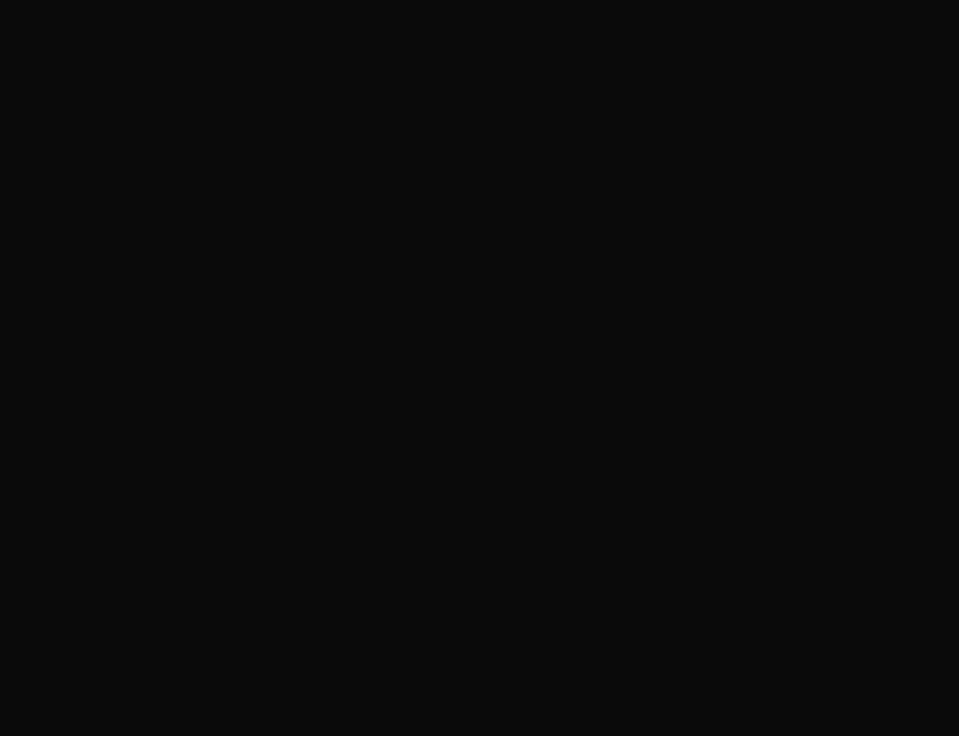
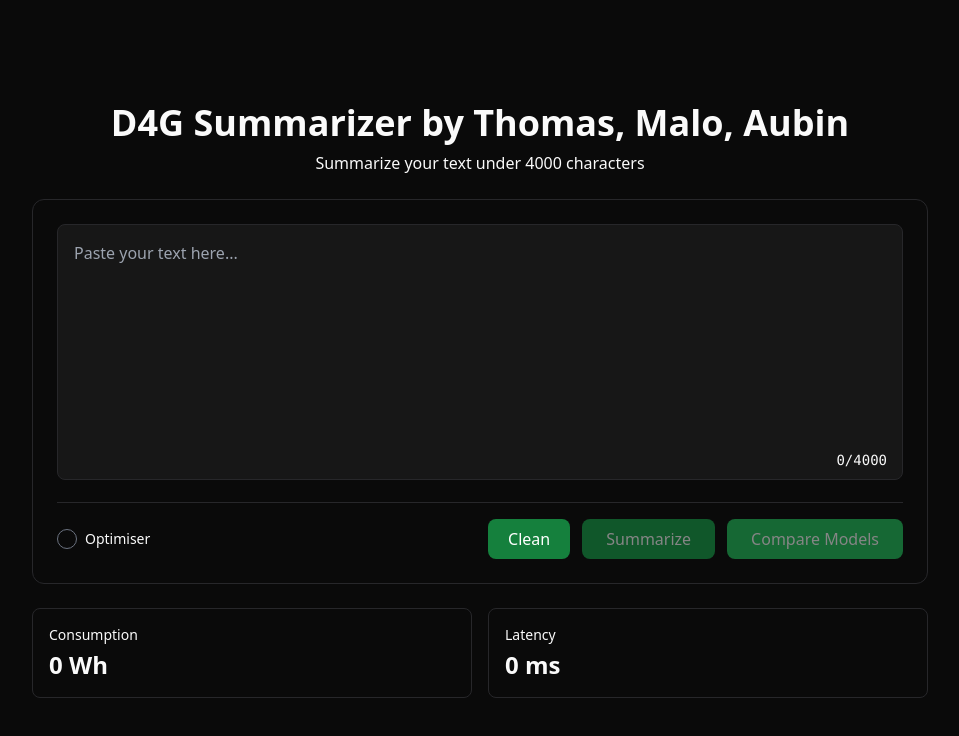
Before and after one commit to LaGardeuh/Design4GreenG7, a SvelteKit app in the folder web/: page / in a window 1280 px wide. Shown: the top 736 px of the page, without its empty margins (160-1119 px from the left). Built offline with nearby package versions, Linux system fonts and the light colour scheme.

Commit message:
le dernier normalement

```diff
--- a/web/src/routes/+page.svelte
+++ b/web/src/routes/+page.svelte
@@ -1,14 +1,16 @@
 <script lang="ts">
+    // états "runes" Svelte 5
     let text = $state("");
     const maxChars = 4000;
     let optimize = $state(false);
 
+    // stats simples
     let consumption = $state(0);
     let latency = $state(0);
     let summary = $state("");
     let isLoading = $state(false);
 
-    // Pour la comparaison :
+    // comparaison
     let optimizedSummary = $state("");
     let nonOptimizedSummary = $state("");
     let latencyGain = $state(0);
@@ -26,13 +28,19 @@
     async function handleSummarize() {
         if (!text || isLoading) return;
         isLoading = true;
+
         try {
             const response = await fetch("/summarize", {
                 method: "POST",
                 headers: { "Content-Type": "application/json" },
-                body: JSON.stringify({ textToSum: text, optimized: optimize })
+                body: JSON.stringify({
+                    textToSum: text,
+                    optimized: optimize
+                })
             });
+
             const data = await response.json();
+
             if (data.success) {
                 summary = data.results.summary;
                 latency = data.results.latency;
@@ -40,7 +48,7 @@
                     ? Number(data.results.energy_wh.toFixed(6))
                     : 0;
 
-                // reset comparaison
+                // on nettoie la zone comparaison si on passe en mode "résumé simple"
                 optimizedSummary = "";
                 nonOptimizedSummary = "";
                 latencyGain = 0;
@@ -49,7 +57,9 @@
                 latencyNonOpt = 0;
                 wordCountOpt = 0;
                 wordCountNonOpt = 0;
-            } else alert(`Erreur: ${data.error}`);
+            } else {
+                alert(`Erreur: ${data.error}`);
+            }
         } catch (err) {
             console.error(err);
             alert("Erreur serveur, impossible de générer le résumé");
@@ -61,28 +71,45 @@
     async function handleCompare() {
         if (!text || isLoading) return;
         isLoading = true;
+
         try {
             const response = await fetch("/compare", {
                 method: "POST",
                 headers: { "Content-Type": "application/json" },
                 body: JSON.stringify({ textToSum: text })
             });
+
             const data = await response.json();
 
             if (data.success) {
+                // résumés
                 optimizedSummary = data.comparison.optimized.summary;
                 nonOptimizedSummary = data.comparison.non_optimized.summary;
+
+                // gains
                 latencyGain = data.comparison.performance_gains.latency_reduction_percent;
                 energyGain = data.comparison.performance_gains.energy_reduction_percent;
-                latencyOpt = data.comparison.performance_gains.latency_optimized_ms;
-                latencyNonOpt = data.comparison.performance_gains.latency_non_optimized_ms;
 
-                // 🆕 Récupère les nombres de mots
-                wordCountOpt = data.comparison.optimized.word_count;
-                wordCountNonOpt = data.comparison.non_optimized.word_count;
+                // latences : on prend ce qu’on a, sinon on retombe sur celles du haut
+                latencyOpt =
+                    data.comparison.performance_gains.latency_optimized_ms ??
+                    data.comparison.optimized.latency ??
+                    0;
 
+                latencyNonOpt =
+                    data.comparison.performance_gains.latency_non_optimized_ms ??
+                    data.comparison.non_optimized.latency ??
+                    0;
+
+                // nombres de mots
+                wordCountOpt = data.comparison.optimized.word_count ?? 0;
+                wordCountNonOpt = data.comparison.non_optimized.word_count ?? 0;
+
+                // on efface le résumé simple
                 summary = "";
-            } else alert(`Erreur: ${data.error}`);
+            } else {
+                alert(`Erreur: ${data.error}`);
+            }
         } catch (err) {
             console.error(err);
             alert("Erreur serveur, impossible de comparer les modèles");
@@ -107,16 +134,109 @@
     }
 </script>
 
-<!-- === interface === -->
+<main class="min-h-screen flex items-center justify-center p-4 bg-background">
+    <div class="w-full max-w-4xl space-y-6">
+        <div class="text-center space-y-2">
+            <h1 class="text-4xl font-bold text-foreground">
+                D4G Summarizer by Thomas, Malo, Aubin
+            </h1>
+            <p class="text-muted-foreground">Summarize your text under 4000 characters</p>
+        </div>
+
+        <!-- bloc input -->
+        <div class="bg-card border border-border rounded-xl p-6 space-y-4">
+            <div class="relative">
+                <textarea
+                        class="w-full h-64 p-4 border border-border rounded-lg resize-none
+                        focus:ring-2 focus:ring-primary/50 focus:border-primary outline-none
+                        text-foreground placeholder:text-muted-foreground"
+                        style="background-color: rgb(var(--color-card));"
+                        placeholder="Paste your text here..."
+                        bind:value={text}
+                        on:input={handleInput}
+                        maxlength={maxChars}
+                        disabled={isLoading}
+                ></textarea>
+
+                <div class="absolute bottom-4 right-4 text-sm font-mono text-muted-foreground">
+                    {text.length}/{maxChars}
+                </div>
+            </div>
+
+            <div class="flex flex-wrap gap-4 items-center justify-between pt-4 border-t border-border">
+                <div class="flex flex-wrap gap-4 items-center">
+                    <label class="flex items-center gap-2 cursor-pointer">
+                        <input
+                                type="checkbox"
+                                bind:checked={optimize}
+                                class="hidden peer"
+                                disabled={isLoading}
+                        />
+                        <span
+                                class="w-5 h-5 rounded-full border border-gray-500 flex items-center justify-center
+                            peer-checked:bg-green-500 peer-checked:border-green-500 transition-all duration-200"
+                        >
+                            <svg
+                                    class="w-3 h-3 text-white opacity-0 peer-checked:opacity-100 transition-opacity"
+                                    xmlns="http://www.w3.org/2000/svg"
+                                    fill="none"
+                                    viewBox="0 0 24 24"
+                                    stroke="currentColor"
+                                    stroke-width="3"
+                            >
+                                <path stroke-linecap="round" stroke-linejoin="round" d="M5 13l4 4L19 7" />
+                            </svg>
+                        </span>
+                        <span class="text-sm text-muted-foreground">Optimiser</span>
+                    </label>
+                </div>
+
+                <div class="flex gap-3">
+                    <button
+                            on:click={handleClean}
+                            class="px-5 py-2 rounded-lg font-medium bg-green-700 text-white hover:bg-green-800 transition-colors"
+                            disabled={isLoading}
+                    >
+                        Clean
+                    </button>
+
+                    <button
+                            on:click={handleSummarize}
+                            disabled={text.length === 0 || isLoading}
+                            class="px-6 py-2 rounded-lg font-medium bg-green-600 text-white hover:bg-green-700 disabled:opacity-50 transition-colors"
+                    >
+                        {isLoading ? "Loading..." : "Summarize"}
+                    </button>
+
+                    <button
+                            on:click={handleCompare}
+                            disabled={text.length === 0 || isLoading}
+                            class="px-6 py-2 rounded-lg font-medium bg-green-500 text-white hover:bg-green-600 disabled:opacity-50 transition-colors"
+                    >
+                        {isLoading ? "Loading..." : "Compare Models"}
+                    </button>
+                </div>
+            </div>
+        </div>
+
+        <!-- résumé simple -->
+        {#if summary}
+            <div class="bg-card border border-border rounded-lg p-4">
+                <div class="text-sm text-muted-foreground mb-1">Generated summary:</div>
+                <p class="text-foreground text-lg whitespace-pre-wrap">{summary}</p>
+            </div>
+        {/if}
+
+        <!-- comparaison -->
         {#if optimizedSummary || nonOptimizedSummary}
             <div class="grid md:grid-cols-2 gap-4">
                 <div class="bg-card border border-border rounded-lg p-4">
-            <div class="text-sm text-muted-foreground mb-1">Optimised:</div>
+                    <div class="text-sm text-muted-foreground mb-1">Optimized:</div>
                     <p class="text-foreground text-lg whitespace-pre-wrap">{optimizedSummary}</p>
                 </div>
 
                 <div class="bg-card border border-border rounded-lg p-4">
-            <div class="text-sm text-muted-foreground mb-1">Non Optimized:</div>
+                    <div class="text-sm text-muted-foreground mb-1">Non optimized:</div>
                     <p class="text-foreground text-lg whitespace-pre-wrap">{nonOptimizedSummary}</p>
                 </div>
             </div>
@@ -133,18 +253,37 @@
                 </div>
             </div>
 
-    <!-- Ajout latences + nombre de mots -->
+            <!-- latences + word count -->
             <div class="grid grid-cols-2 gap-4 mt-4">
                 <div class="bg-card border border-border rounded-lg p-4 text-center">
                     <div class="text-sm text-muted-foreground mb-1">Latency (non optimized)</div>
                     <div class="text-xl font-semibold text-foreground">{latencyNonOpt} ms</div>
-            <div class="text-sm text-muted-foreground mt-1">Word count: {wordCountNonOpt}</div>
+                    <div class="text-sm text-muted-foreground mt-1">
+                        Word count: {wordCountNonOpt}
+                    </div>
                 </div>
 
                 <div class="bg-card border border-border rounded-lg p-4 text-center">
                     <div class="text-sm text-muted-foreground mb-1">Latency (optimized)</div>
                     <div class="text-xl font-semibold text-foreground">{latencyOpt} ms</div>
-            <div class="text-sm text-muted-foreground mt-1">Word count: {wordCountOpt}</div>
+                    <div class="text-sm text-muted-foreground mt-1">
+                        Word count: {wordCountOpt}
+                    </div>
                 </div>
             </div>
         {/if}
+
+        <!-- stats globales -->
+        <div class="grid grid-cols-2 gap-4">
+            <div class="bg-card border border-border rounded-lg p-4">
+                <div class="text-sm text-muted-foreground mb-1">Consumption</div>
+                <div class="text-2xl font-bold text-foreground">{consumption} Wh</div>
+            </div>
+
+            <div class="bg-card border border-border rounded-lg p-4">
+                <div class="text-sm text-muted-foreground mb-1">Latency</div>
+                <div class="text-2xl font-bold text-foreground">{latency} ms</div>
+            </div>
+        </div>
+    </div>
+</main>
```
Also changed, not shown: 28 other files (tests, documents, lock files or other folders). Lines whose indentation alone changed are shown as unchanged.
